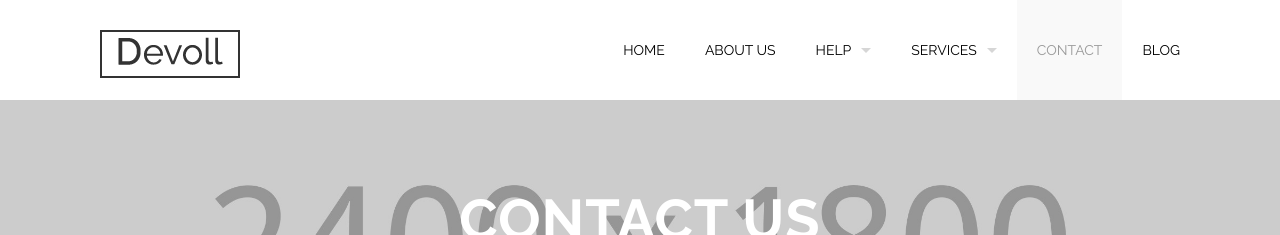
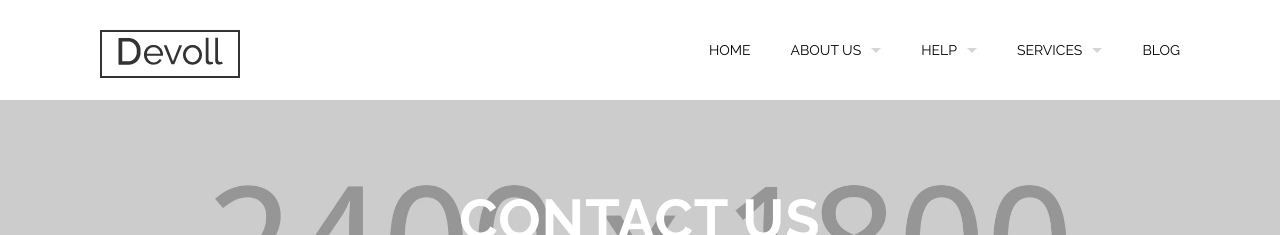
Before and after one commit to USDFC/usdfc.github.io, a Jekyll site: the page built from contact.html, in a window 1280 px wide. Shown: the top 235 px of the page. Built offline with Jekyll 4.4.1, drawn with Linux system fonts in a browser that asks for light colours; nearby versions of some CDN libraries; library files that are not in the unit come from our copies.

Commit message:
Update nav for Our Team and Our Board

```diff
--- a/_data/nav.yml
+++ b/_data/nav.yml
@@ -4,6 +4,11 @@
 - name: About Us
   path: about.html
   section_id: about
+  children:
+    - name: Our Team
+      path: team.html
+    - name: Board of Directors
+      path: board.html
 - name: Help
   path: help.html
   section_id: help
@@ -20,9 +25,6 @@
       path: portfolio.html
     - name: Portfolio item
       path: portfolio-item.html
-- name: Contact
-  path: contact.html
-  section_id: contact
 - name: Blog
   path: blog/
   section_id: blog
```
